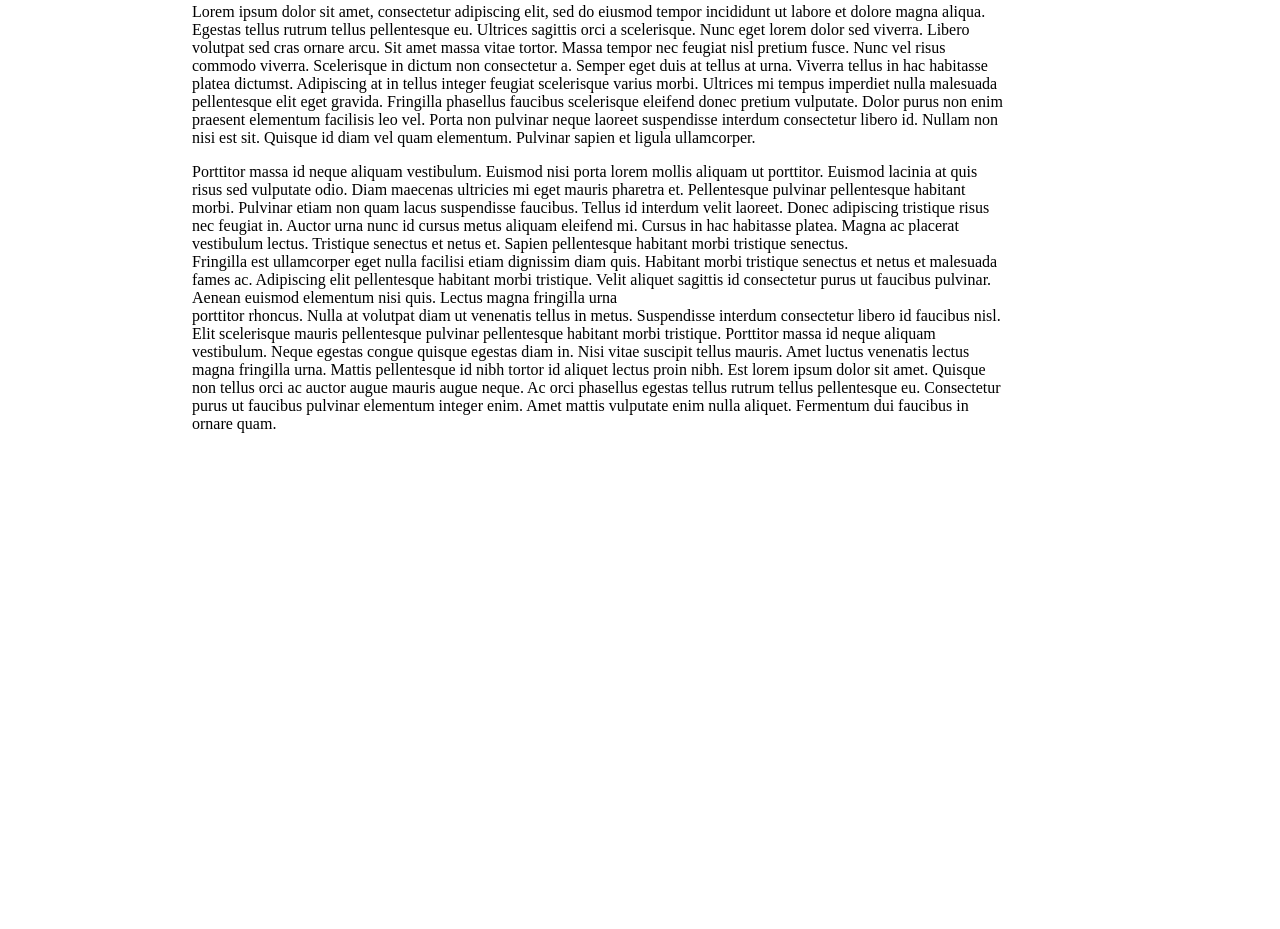
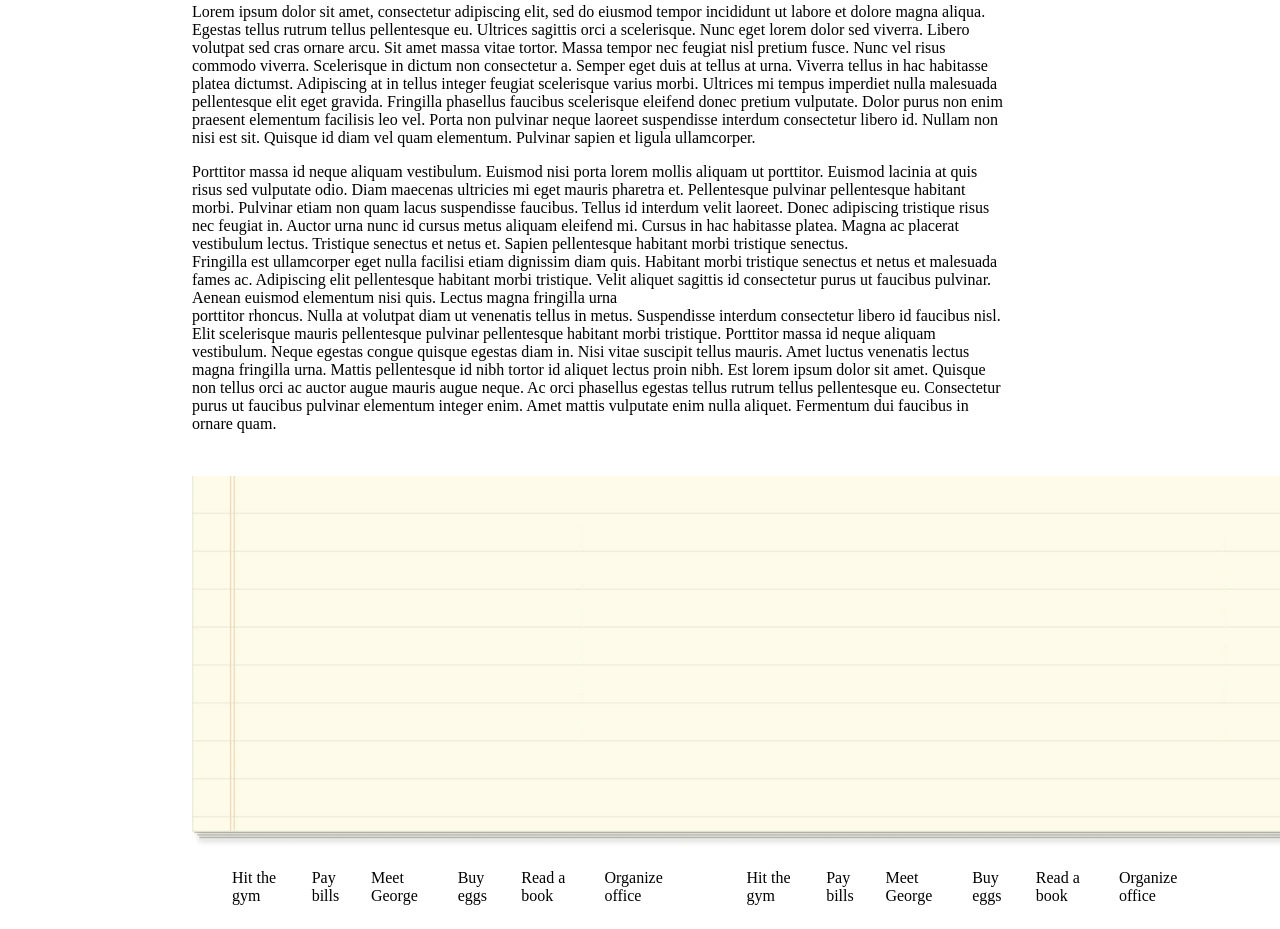
Before and after one commit to thryce86/chocolate-pizza, a plain HTML site: page index.html in a window 1280 px wide. Shown: the part 782-1711 px from the top of the page. Before the commit the page ends 1231 px from the top, so only its background shows below. Drawn offline with Linux system fonts and the light colour scheme.

Commit message:
working on the lists

```diff
--- a/index.html
+++ b/index.html
@@ -71,13 +71,41 @@
       id consectetur purus ut faucibus pulvinar. Aenean euismod elementum nisi quis. Lectus magna fringilla urna
       <div></div>
       porttitor rhoncus. Nulla at volutpat diam ut venenatis tellus in metus. Suspendisse interdum consectetur libero id faucibus nisl. Elit scelerisque mauris pellentesque pulvinar pellentesque habitant morbi tristique. Porttitor massa id neque aliquam vestibulum. Neque egestas congue quisque egestas diam in. Nisi vitae suscipit tellus mauris. Amet luctus venenatis lectus magna fringilla urna. Mattis pellentesque id nibh tortor id aliquet lectus proin nibh. Est lorem ipsum dolor sit amet. Quisque non tellus orci ac auctor augue mauris augue neque. Ac orci phasellus egestas tellus rutrum tellus pellentesque eu. Consectetur purus ut faucibus pulvinar elementum integer enim. Amet mattis vulputate enim nulla aliquet. Fermentum dui faucibus in ornare quam.
+      </p>
 
-
-      </p>
 
     </section>
 
+    <img id ='list_img'   src= "img/list-bg.png"  alt="">
 
+
+    <!-- <div id="myDIV" class="header">
+      <h2>My To Do List</h2>
+      <input type="text" id="myInput" placeholder="Title...">
+      <span onclick="newElement()" class="addBtn">Add</span>
+    </div> -->
+
+
+    <section id="Two_lists">
+    <ul id="myUL">
+      <li>Hit the gym</li>
+      <li class="checked">Pay bills</li>
+      <li>Meet George</li>
+      <li>Buy eggs</li>
+      <li>Read a book</li>
+      <li>Organize office</li>
+    </ul>
+
+    <ul id="myUL">
+      <li>Hit the gym</li>
+      <li class="checked">Pay bills</li>
+      <li>Meet George</li>
+      <li>Buy eggs</li>
+      <li>Read a book</li>
+      <li>Organize office</li>
+    </ul>
+
+  </section>
 
 
 
--- a/style.css
+++ b/style.css
@@ -83,3 +83,23 @@ margin-bottom: 0%;
 #main_text{
   width:80%;
 }
+
+#list_img{
+
+  width: 1100px;
+  margin-top: 20pt;
+}
+
+#Two_lists{
+  display: flex;
+  flex-direction: row ;
+  column-gap: 5px;
+  list-style-type: none;
+
+}
+
+#my_UL{
+  display: flex;
+  flex-direction: column ;
+
+}
```
